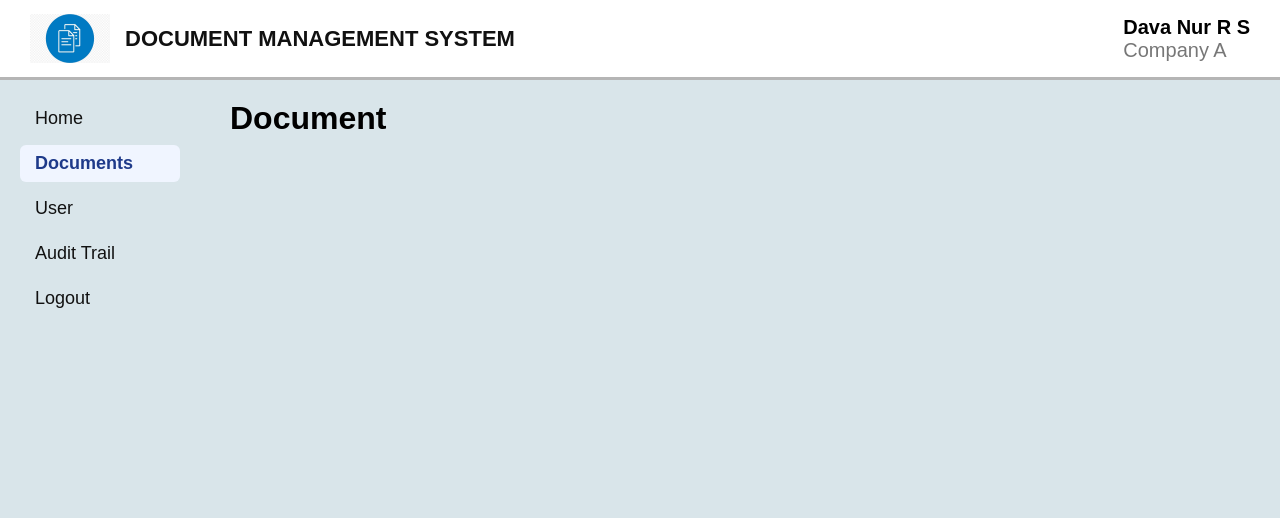
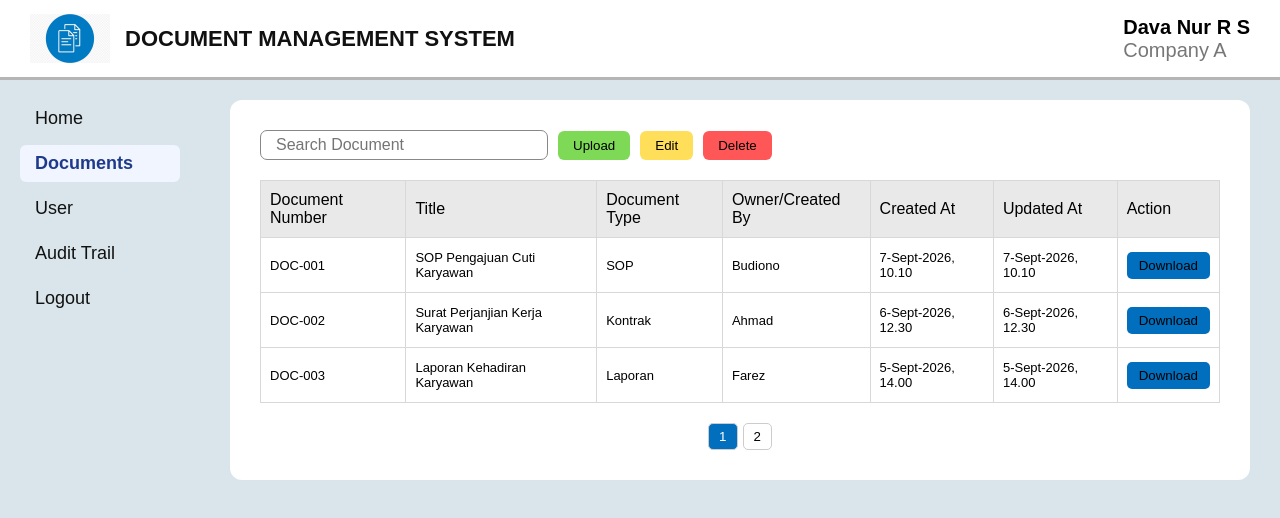
Before and after one commit to davanurrizkisetiawan30-ai/document-management-system, a React (Vite) app: page /document in a window 1280 px wide. Shown: the top 518 px of the page. Built offline with nearby package versions, Linux system fonts and the light colour scheme.

Commit message:
progress halaman document repository

```diff
--- a/src/index.css
+++ b/src/index.css
@@ -196,3 +196,93 @@ body {
   font-weight: normal;
   color: #555;
 }
+
+.document-header {
+    margin-bottom: 20px;
+}
+
+.document-action {
+  display: flex;
+  align-items: center;
+  gap: 10px;
+}
+
+.document-action input {
+  width: 288px;
+  height: 30px;
+  border: 1px solid #888;
+  border-radius: 7px;
+  padding: 0 15px;
+  font-size: 16px;
+}
+
+.document-table {
+  width: 100%;
+  border-collapse: collapse;
+}
+
+.document-table th {
+  background-color: #e9e9e9;
+  font-weight: normal;
+  text-align: left;
+  padding: 10px 9px;
+  border: 1px solid #d8d8d8;
+}
+
+.document-table td {
+  padding: 12px 9px;
+  border: 1px solid #d8d8d8;
+  font-size: 13px;
+}
+
+.btn-upload {
+  background-color: #7ed957;
+  color: black;
+  border: none;
+  padding: 7px 15px;
+  border-radius: 6px;
+}
+
+.btn-edit {
+  background-color: #ffde59;
+  color: black;
+  border: none;
+  padding: 7px 15px;
+  border-radius: 6px;
+}
+
+.btn-delete {
+  background-color: #ff5757;
+  color: black;
+  border: none;
+  padding: 7px 15px;
+  border-radius: 6px;
+}
+
+.btn-download {
+  background-color: #016fbd;
+  color: black;
+  border: none;
+  padding: 6px 12px;
+  border-radius: 5px;
+}
+
+.pagination {
+  display: flex;
+  justify-content: center;
+  gap: 5px;
+  margin-top: 20px;
+}
+
+.pagination button {
+  background-color: white;
+  border: 1px solid #ccc;
+  padding: 5px 10px;
+  border-radius: 5px;
+  cursor: pointer;
+}
+
+.pagination button.active {
+  background-color: #016fbd ;
+  color: white;
+}
--- /dev/null
+++ b/src/logic/documentLogic.js
@@ -0,0 +1,62 @@
+import { useState } from "react";
+
+export function useDocumentSearch() {
+    const [search, setSearch] = useState("");
+    return { search, setSearch };
+}
+
+export const documents = [
+    {
+        number: "DOC-001",
+        title: "SOP Pengajuan Cuti Karyawan",
+        type: "SOP",
+        owner: "Budiono",
+        createdAt: "7-Sept-2026, 10.10",
+        updatedAt: "7-Sept-2026, 10.10"
+    },
+    {
+        number: "DOC-002",
+        title: "Surat Perjanjian Kerja Karyawan",
+        type: "Kontrak",
+        owner: "Ahmad",
+        createdAt: "6-Sept-2026, 12.30",
+        updatedAt: "6-Sept-2026, 12.30"
+    },
+    {
+        number: "DOC-003",
+        title: "Laporan Kehadiran Karyawan",
+        type: "Laporan",
+        owner: "Farez",
+        createdAt: "5-Sept-2026, 14.00",
+        updatedAt: "5-Sept-2026, 14.00"
+    },
+    {
+        number: "DOC-004",
+        title: "Data Karyawan Perusahaan",
+        type: "Data",
+        owner: "Dava Nur R S",
+        createdAt: "4-Sept-2026, 10.00",
+        updatedAt: "4-Sept-2026, 10.00"
+    }
+];
+
+export function filterDocuments(documents, search) {
+    return documents.filter((doc) =>
+        doc.number.toLowerCase().includes(search.toLowerCase()) ||
+        doc.title.toLowerCase().includes(search.toLowerCase()) ||
+        doc.type.toLowerCase().includes(search.toLowerCase()) ||
+        doc.owner.toLowerCase().includes(search.toLowerCase()) ||
+        doc.createdAt.toLowerCase().includes(search.toLowerCase()) ||
+        doc.updatedAt.toLowerCase().includes(search.toLowerCase())
+    );
+}
+
+export function useDocumentPagination(documents) {
+    const [currentPage, setCurrentPage] = useState(1);
+    const itemsPerPage = 3;
+
+    const startIndex = (currentPage - 1) * itemsPerPage;
+    const paginationDocuments = documents.slice(startIndex, startIndex + itemsPerPage);
+    const totalPages = Math.ceil(documents.length / itemsPerPage);
+    return { currentPage, setCurrentPage, paginationDocuments, totalPages };
+}
--- a/src/pages/Document.jsx
+++ b/src/pages/Document.jsx
@@ -1,5 +1,59 @@
+import { documents, useDocumentSearch, filterDocuments, useDocumentPagination } from "../logic/documentLogic";
+
 function Document() {
-    return <h1>Document</h1>;
+
+    const { search, setSearch } = useDocumentSearch();
+    const filteredDocuments = filterDocuments(documents, search);
+    const { currentPage, setCurrentPage, paginationDocuments, totalPages } = useDocumentPagination(filteredDocuments);
+
+
+    return (
+        <div className="activity">
+            <div className="document-header">
+                <div className="document-action">
+                    <input type="text" placeholder="Search Document" value={search} onChange={(e) => setSearch(e.target.value)} />
+                    <button className="btn-upload">Upload</button>
+                    <button className="btn-edit">Edit</button>
+                    <button className="btn-delete">Delete</button>
+                </div>
+            </div>
+            <table className="document-table">
+                <thead>
+                    <tr>
+                        <th>Document Number</th>
+                        <th>Title</th>
+                        <th>Document Type</th>
+                        <th>Owner/Created By</th>
+                        <th>Created At</th>
+                        <th>Updated At</th>
+                        <th>Action</th>
+                    </tr>
+                </thead>
+                <tbody>
+                        {paginationDocuments.map((doc) => (
+                            <tr key={doc.number}>
+                                <td>{doc.number}</td>
+                                <td>{doc.title}</td>
+                                <td>{doc.type}</td>
+                                <td>{doc.owner}</td>
+                                <td>{doc.createdAt}</td>
+                                <td>{doc.updatedAt}</td>
+                                <td>
+                                    <button className="btn-download">Download</button>
+                                </td>
+                            </tr>
+                        ))}
+                </tbody>
+            </table>
+            <div className="pagination">
+                {Array.from({ length: totalPages }, (_, index) => (
+                    <button key={index} className={currentPage === index + 1 ? "active" : ""} onClick={() => setCurrentPage(index + 1)}>
+                        {index + 1}
+                    </button>
+                ))}
+            </div>
+        </div>
+    );
 }
 
 export default Document;
```
